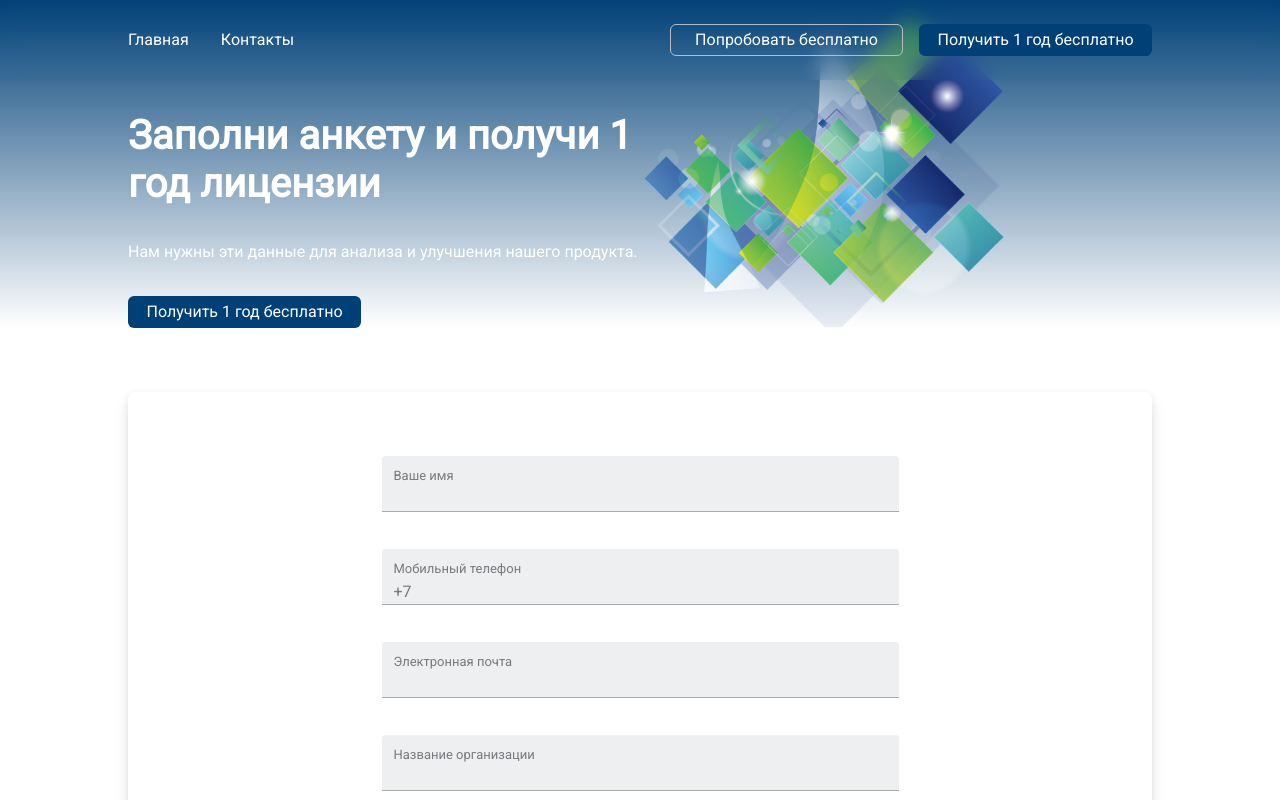
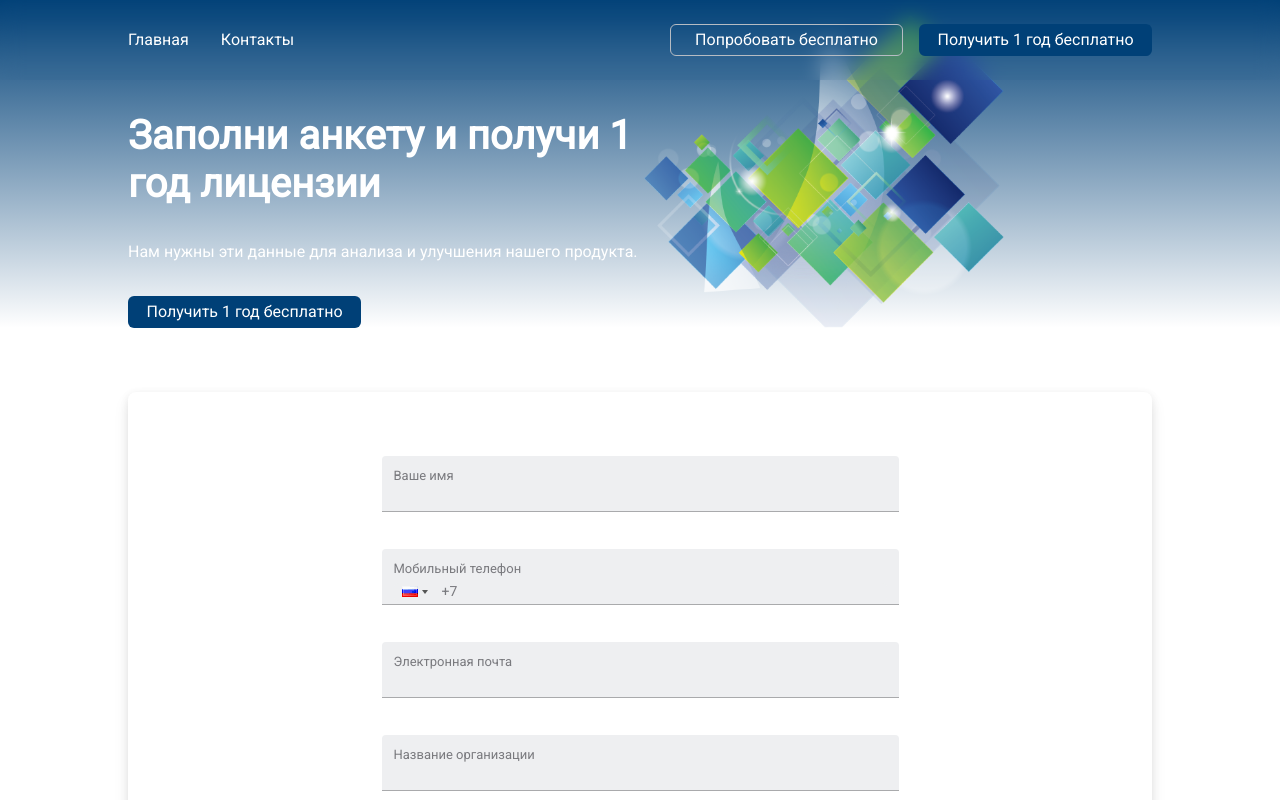
Before and after one commit to in2sql/in2sql-official-site, a Next.js app: page /try-free in a window 1280 px wide. Shown: the top 800 px of the page. Built offline with nearby package versions, Linux system fonts and the light colour scheme.

Commit message:
feat: add country select

```diff
--- a/app/components/hook-form-fields.tsx
+++ b/app/components/hook-form-fields.tsx
@@ -1,6 +1,7 @@
 import { FC } from 'react'
 import { Control, Controller } from 'react-hook-form'
 import PhoneInput from 'react-phone-input-2'
+import 'react-phone-input-2/lib/style.css'
 
 type DecoratePhoneInputProps = {
   control: Control
@@ -20,9 +21,10 @@ export const DecoratedPhoneInput: FC<DecoratePhoneInputProps> = (props) => (
           // autoFocus: false,
         }}
         country={'ru'}
-        onlyCountries={['ru']}
-        countryCodeEditable={true}
+        // onlyCountries={['ru']}
+        countryCodeEditable={false}
         specialLabel=""
+        // enableSearch
       />
     )}
   />
--- a/app/globals.scss
+++ b/app/globals.scss
@@ -21,6 +21,18 @@ body {
   height: 100vh;
   font-size: var(--main-font-size);
 }
+
+body .react-tel-input {
+  .form-control {
+    border: none;
+    background-color: transparent;
+    width: auto;
+  }
+  .flag-dropdown {
+    border: none;
+    background-color: transparent;
+  }
+}
 // CSS constants order matters
 @media (max-width: map.get($grid-breakpoints, 'xxl')) {
   :root {
```
